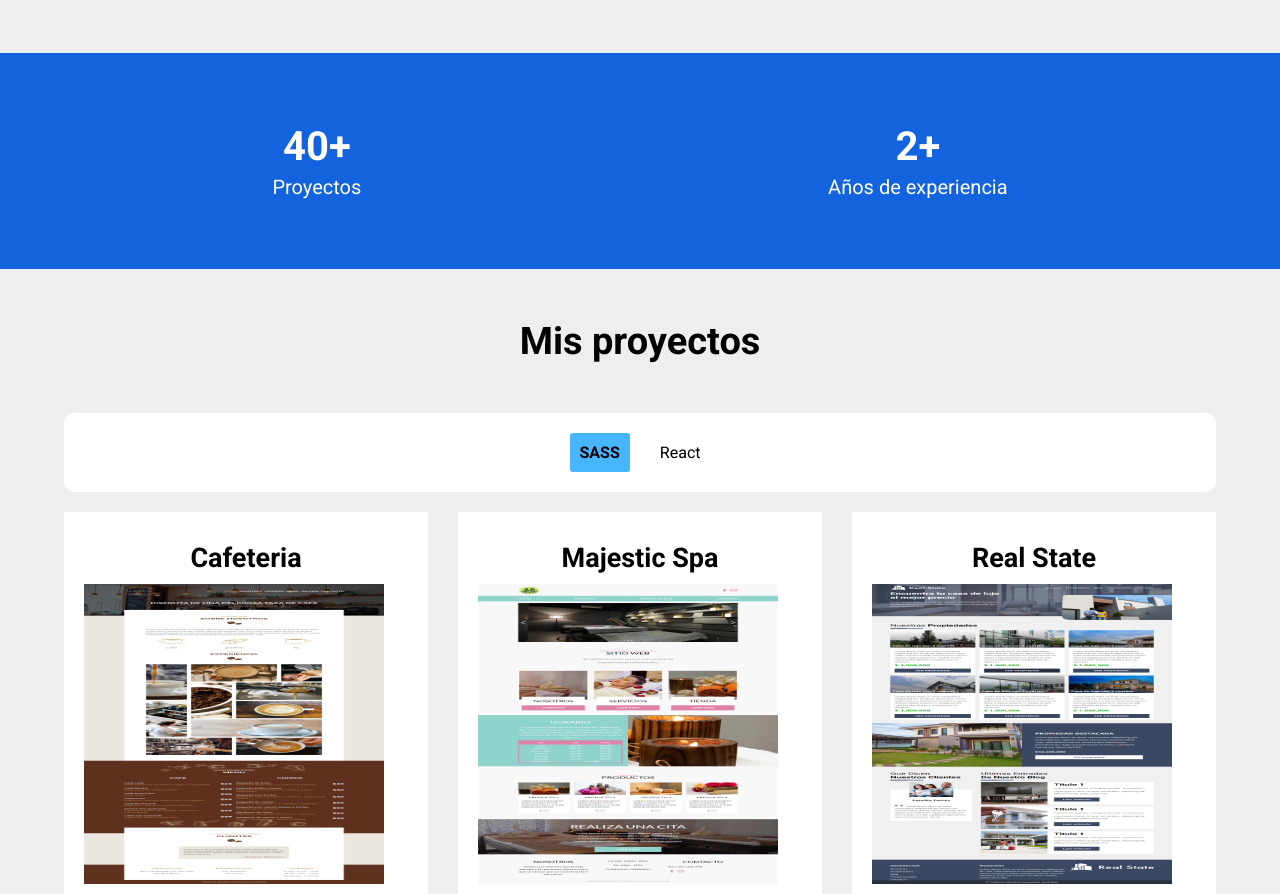
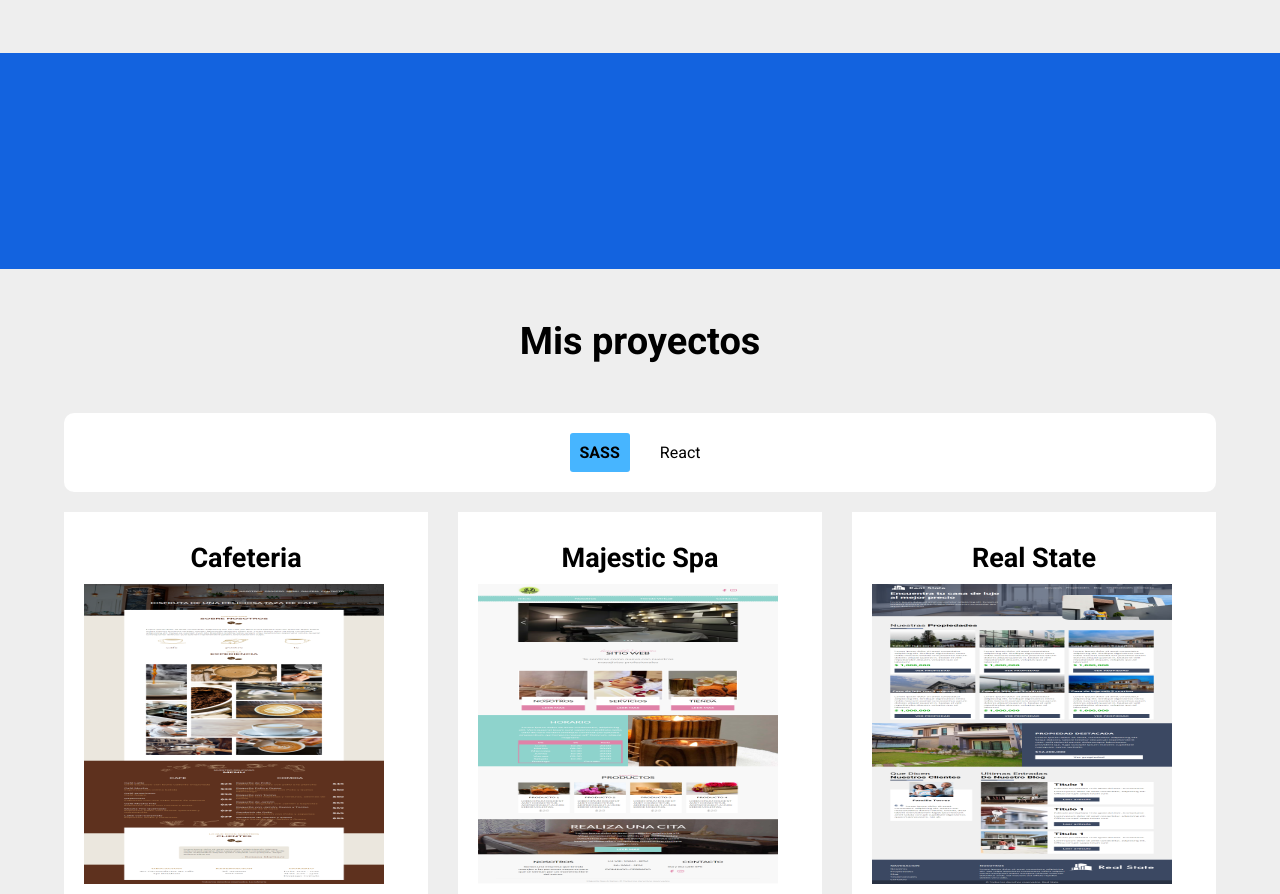
Before and after one commit to vspeed21/portafolio, a Next.js app: page / in a window 1280 px wide. Shown: the part 1300-2194 px from the top of the page. Built offline with nearby package versions, Linux system fonts and the light colour scheme.

Commit message:
aos a la tabla

```diff
--- a/pages/index.js
+++ b/pages/index.js
@@ -1,3 +1,6 @@
+import AOS from 'aos';
+AOS.init();
+
 import Layout from "../src/layout/Layout"
 import SobreMi from "../src/components/SobreMi";
 import { Tabs } from "../src/components/Tabs"
--- a/src/components/SobreMi.js
+++ b/src/components/SobreMi.js
@@ -1,9 +1,7 @@
-import AOS from 'aos';
-
 import Link from 'next/link'
 import styles from '../../styles/SobreMi.module.css';
 
-AOS.init();
+
 
 const SobreMi = () => {
 
@@ -16,7 +14,7 @@ const SobreMi = () => {
         <div
           data-aos="fade-right"
           className={styles.texto}
-          ata-aos-duration="600"
+          ata-aos-duration="800"
         >
           <p>
             Soy una persona responsable, honesta, apasionado en mi área. He realizado diversos sitios web con diferentes tecnologías que me han permitido practicar mis conocimientos y así obtener cierto nivel de experiencia.
@@ -35,7 +33,7 @@ const SobreMi = () => {
 
         <div
           data-aos="fade-left"
-          ata-aos-duration="600"
+          ata-aos-duration="800"
           className={styles.imagenes}
         >
           <img
--- a/src/components/Tabla.js
+++ b/src/components/Tabla.js
@@ -5,12 +5,18 @@ const Tabla = () => {
   return (
     <div className={styles.tabla}>
       <div className={`${styles.flex} contenedor`}>
-        <div className={styles.categoria}>
+        <div
+          data-aos="fade-right"
+          ata-aos-duration="800"
+          className={styles.categoria}>
           <p>40+</p>
           <p>Proyectos</p>
         </div>
 
-        <div className={styles.categoria}>
+        <div
+          data-aos="fade-right"
+          ata-aos-duration="800"
+          className={styles.categoria}>
           <p>2+</p>
           <p>Años de experiencia</p>
         </div>
```
